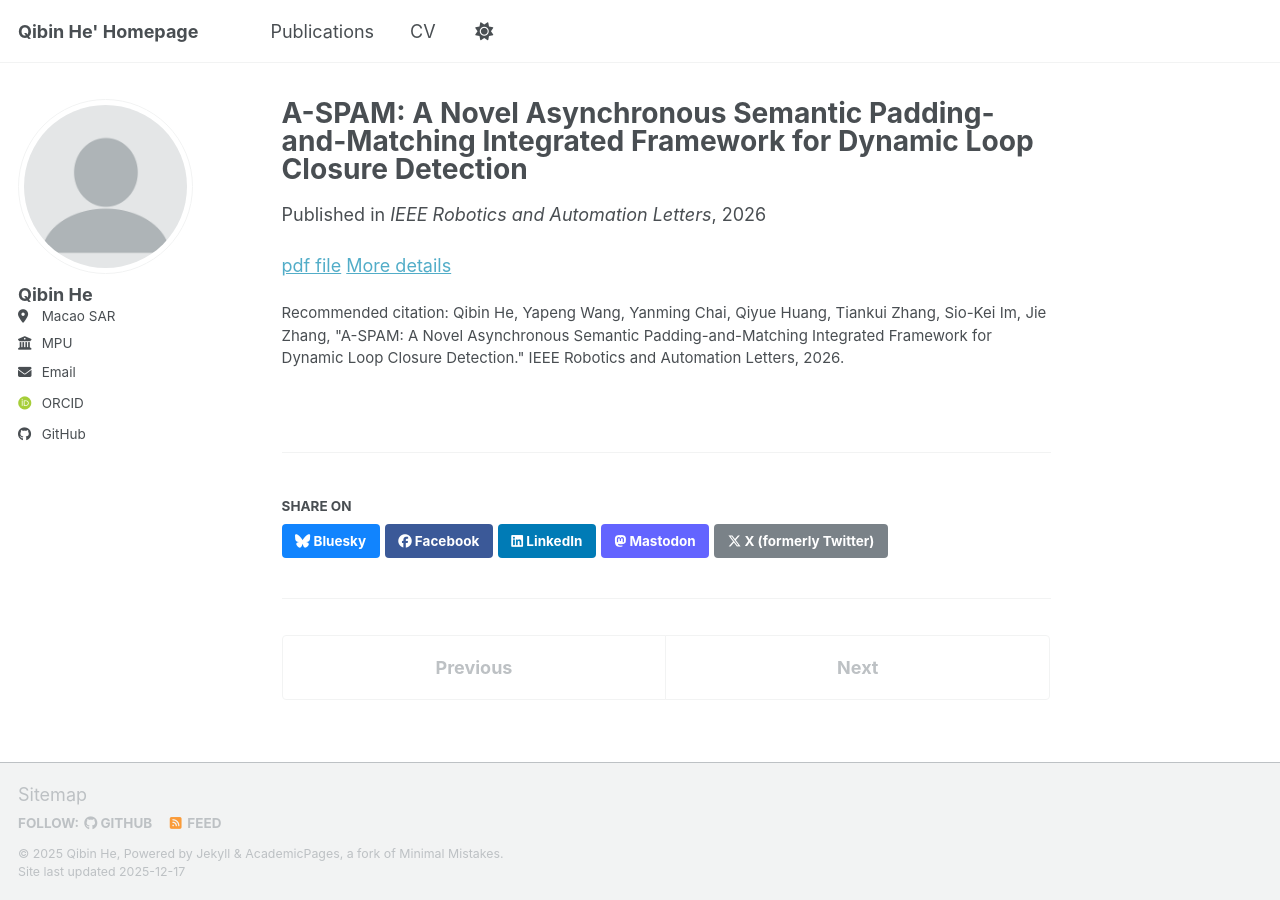
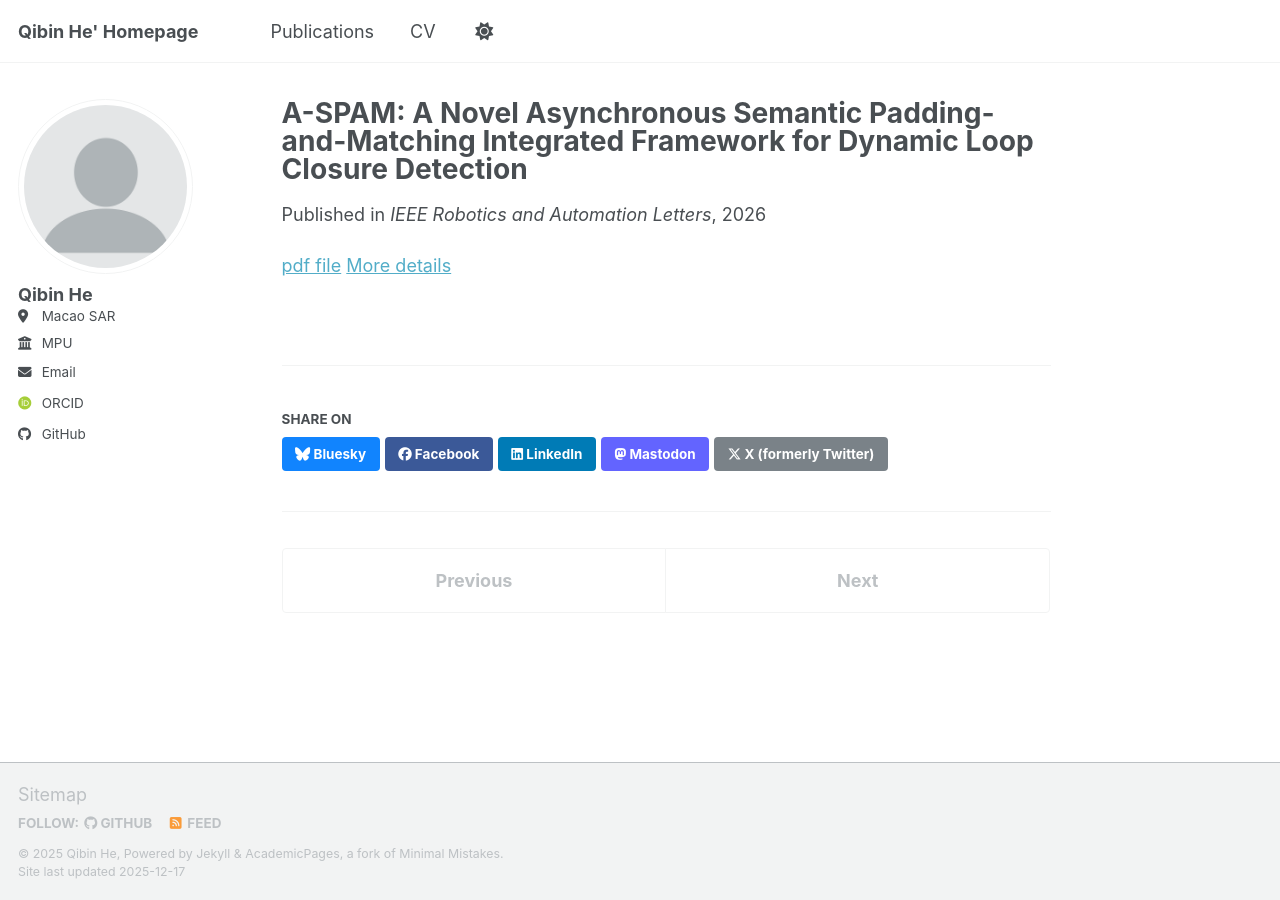
Before and after one commit to MECHA-HE/MECHA-HE.github.io, a Jekyll site: the page built from _publications/2026-01-01-A-SPAM-A-Novel-Asynchronous-Semantic-Padding-and-Matching-Integrated-Framework-for-Dynamic-Loop-Closure-Detection.md, in a window 1280 px wide. Built offline with Jekyll 4.4.1, drawn with Linux system fonts in a browser that asks for light colours; some web fonts are replaced; a script bundle is joined from its source files by our own code; library files that are not in the unit come from our copies.

Commit message:
Update 2026-01-01-A-SPAM-A-Novel-Asynchronous-Semantic-Padding-and-Matching-Integrated-Framework-for-Dynamic-Loop-Closure-Detection.md

```diff
--- a/_publications/2026-01-01-A-SPAM-A-Novel-Asynchronous-Semantic-Padding-and-Matching-Integrated-Framework-for-Dynamic-Loop-Closure-Detection.md
+++ b/_publications/2026-01-01-A-SPAM-A-Novel-Asynchronous-Semantic-Padding-and-Matching-Integrated-Framework-for-Dynamic-Loop-Closure-Detection.md
@@ -1,9 +1,9 @@
 ---
 title: "A-SPAM: A Novel Asynchronous Semantic Padding-and-Matching Integrated Framework for Dynamic Loop Closure Detection"
+Authors: Qibin He,  Yapeng Wang,  Yanming Chai,  Qiyue Huang,  Tiankui Zhang,  Sio-Kei Im,  Jie Zhang
 collection: publications
 category: manuscripts
 date: 2026-01-01
 venue: 'IEEE Robotics and Automation Letters'
-citation: ' Qibin He,  Yapeng Wang,  Yanming Chai,  Qiyue Huang,  Tiankui Zhang,  Sio-Kei Im,  Jie Zhang, &quot;A-SPAM: A Novel Asynchronous Semantic Padding-and-Matching Integrated Framework for Dynamic Loop Closure Detection.&quot; IEEE Robotics and Automation Letters, 2026.'
 ---
-[pdf file](https://raw.githubusercontent.com/MECHA-HE/MECHA-HE.github.io/master/_publications/A_SPAM_pre.pdf) [More details]('https://ieeexplore.ieee.org/document/11263859')
+[pdf file](https://raw.githubusercontent.com/MECHA-HE/MECHA-HE.github.io/master/_publications/A_SPAM_pre.pdf) [More details](https://ieeexplore.ieee.org/document/11263859)
```
